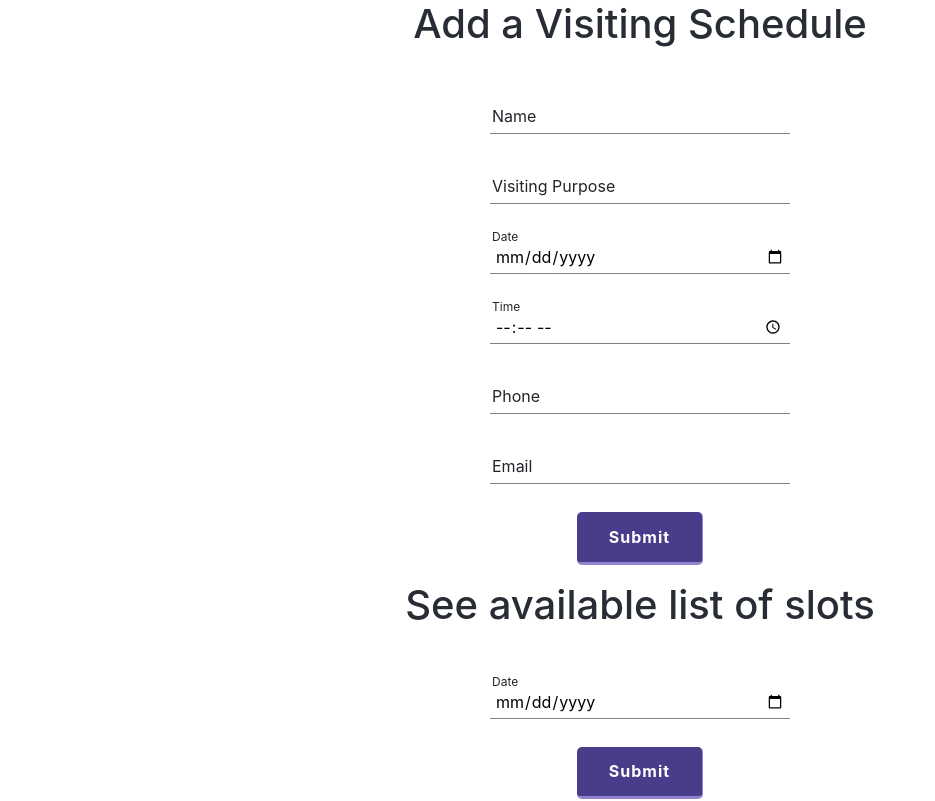
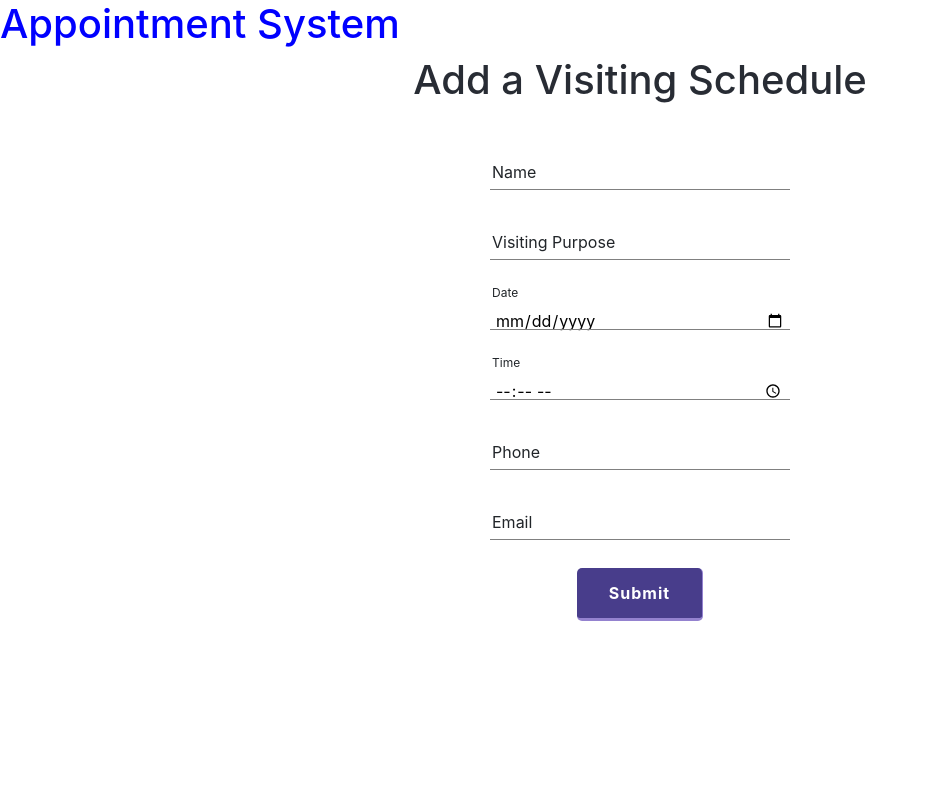
Before and after one commit to Satyam1203/visit-me, a React (Create React App) app in the folder frontend/: page /add in a window 1280 px wide. Shown: the top 801 px of the page, without its empty margins (0-935 px from the left). Built offline with nearby package versions, Linux system fonts and the light colour scheme.

Commit message:
react router added

```diff
--- a/frontend/package.json
+++ b/frontend/package.json
@@ -9,6 +9,7 @@
     "axios": "^0.19.2",
     "react": "^16.13.1",
     "react-dom": "^16.13.1",
+    "react-router-dom": "^5.2.0",
     "react-scripts": "3.4.1",
     "styled-components": "^5.1.0"
   },
--- a/frontend/src/App.css
+++ b/frontend/src/App.css
@@ -7,10 +7,6 @@
   text-align: center;
 }
 
-.App-logo {
-  height: 40vmin;
-  pointer-events: none;
-}
 
 @media (prefers-reduced-motion: no-preference) {
   .App-logo {
@@ -20,7 +16,7 @@
 
 .App-header {
   /* background-color: #282c34; */
-  min-height: 100vh;
+  /* min-height: 100vh; */
   display: flex;
   flex-direction: column;
   align-items: center;
--- a/frontend/src/App.js
+++ b/frontend/src/App.js
@@ -1,4 +1,5 @@
 import React from 'react';
+import { BrowserRouter as Router, Switch, Route } from 'react-router-dom';
 // import logo from './logo.svg';
 import './App.css';
 
@@ -8,13 +9,19 @@ import MySchedule from './container/MySchedule';
 
 function App() {
   return (
-    <div className="App">
-      <header className="App-header">
-        <DetailForm/>
-        <ShowSchedule />
-        <MySchedule />
-      </header>
-    </div>
+    <Router>
+      <div className="App">
+        <h1 style={{textAlign: 'left', color: 'blue'}}>Appointment System</h1>
+        <header className="App-header">
+          <Switch>
+            {/* <Route path="/" exact component={<div>Hello</div>} /> */}
+            <Route path="/add" component={DetailForm} />
+            <Route path="/show" component={MySchedule} />
+            <Route path="/available" component={ShowSchedule} />
+          </Switch>
+        </header>
+      </div>
+    </Router>
   );
 }
 
--- a/frontend/src/components/Input/Input.css
+++ b/frontend/src/components/Input/Input.css
@@ -11,7 +11,7 @@
     width: 100%;
     height: 100%;
     padding: 0 5px;
-    /* padding-top:6px; */ /*Tweak this, it is giving problem sometimes*/
+    padding-top:16px; /*Tweak this, it is giving problem sometimes*/
     font-size: 1rem;
     border: none;
     outline: none;
```
